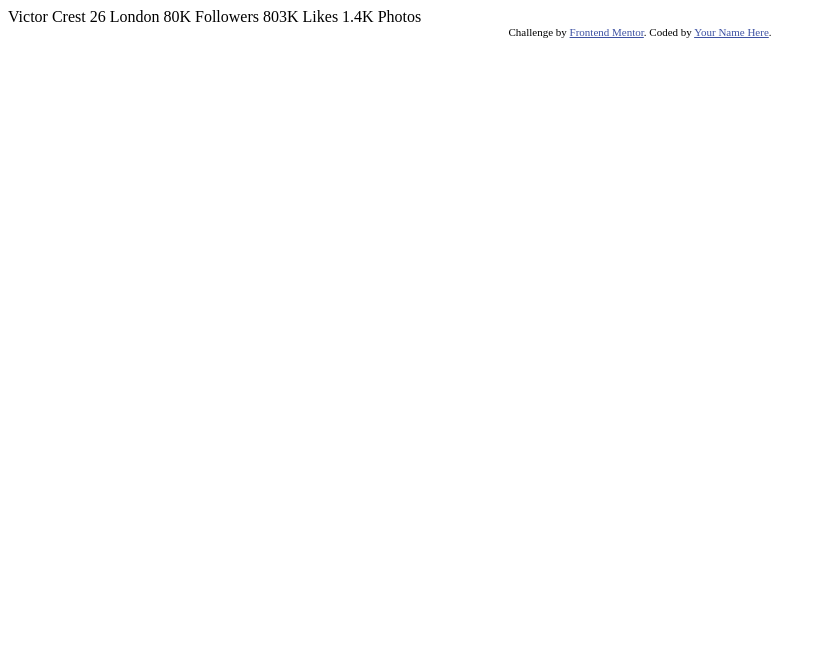
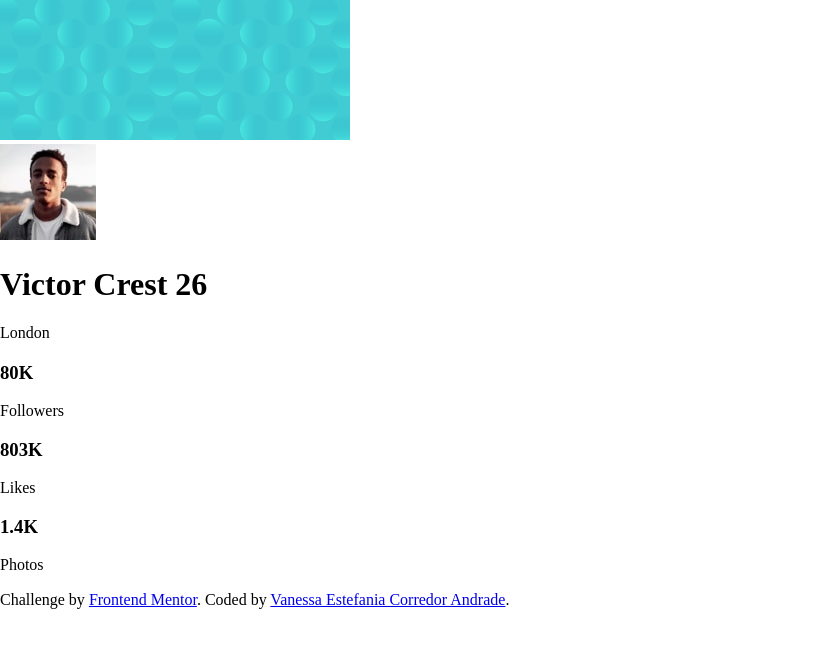
Before and after one commit to Vanestefani/profile-card-component-main, a plain HTML site: page index.html in a window 1280 px wide. Shown: the whole page, without its empty margins (0-832 px from the left). Drawn offline with Linux system fonts and the light colour scheme.

Commit message:
Estructura inicial

```diff
--- a/index.html
+++ b/index.html
@@ -1,35 +1,63 @@
 <!DOCTYPE html>
 <html lang="en">
+
 <head>
   <meta charset="UTF-8">
-  <meta name="viewport" content="width=device-width, initial-scale=1.0"> <!-- displays site properly based on user's device -->
+  <meta name="viewport" content="width=device-width, initial-scale=1.0">
+  <!-- displays site properly based on user's device -->
 
   <link rel="icon" type="image/png" sizes="32x32" href="./images/favicon-32x32.png">
-
+<link rel="stylesheet" href="css/normalize.css">
+<link rel="preconnect" href="https://fonts.googleapis.com">
+<link rel="preconnect" href="https://fonts.gstatic.com" crossorigin>
+<link href="https://fonts.googleapis.com/css2?family=Kumbh+Sans:wght@400;700&display=swap" rel="stylesheet">
   <title>Frontend Mentor | Profile card component</title>
 
-  <!-- Feel free to remove these styles or customise in your own stylesheet 👍 -->
-  <style>
-    .attribution { font-size: 11px; text-align: center; }
-    .attribution a { color: hsl(228, 45%, 44%); }
-  </style>
 </head>
+
 <body>
-  Victor Crest
-  26
-  London
+  <main class="flex">
+    <article class="card">
+      <img src="images/bg-pattern-card.svg" alt="background pattern for card">
 
-  80K
-  Followers
+      <div class="card-body">
+        <img src="images/image-victor.jpg" alt="image victor" class="card-head">
+        <h1> Victor Crest <span>26</span></h1>
+        <p class="card-body-country"> London</p>
 
-  803K
-  Likes
+      </div>
+      <div class="card-footer">
+        <div class="card-footer-count">
+          <h3> 80K</h3>
+          <p> Followers</p>
 
-  1.4K
-  Photos
-  <div class="attribution">
+        </div>
+        <div class="card-footer-count">
+          <h3> 803K</h3>
+
+          <p>Likes</p>
+        </div>
+        <div class="card-footer-count">
+          <h3> 1.4K</h3>
+          <p> Photos</p>
+        </div>
+
+
+
+
+
+      </div>
+
+
+    </article>
+
+  </main>
+  <footer>
     Challenge by <a href="https://www.frontendmentor.io?ref=challenge" target="_blank">Frontend Mentor</a>.
-    Coded by <a href="#">Your Name Here</a>.
-  </div>
+    Coded by <a href="https://github.com/Vanestefani">Vanessa Estefania Corredor Andrade</a>.
+
+  </footer>
+
 </body>
+
 </html>
--- /dev/null
+++ b/sass/styles.scss
@@ -0,0 +1,5 @@
+:root {
+  --DarkCyan: hsl(185, 75%, 39%);
+  --VeryDarkDesaturatedBlue: hsl(229, 23%, 23%);
+  --DarkGrayishBlue: hsl(227, 10%, 46%);
+}
```
Also changed, not shown: css/normalize.css (added).
